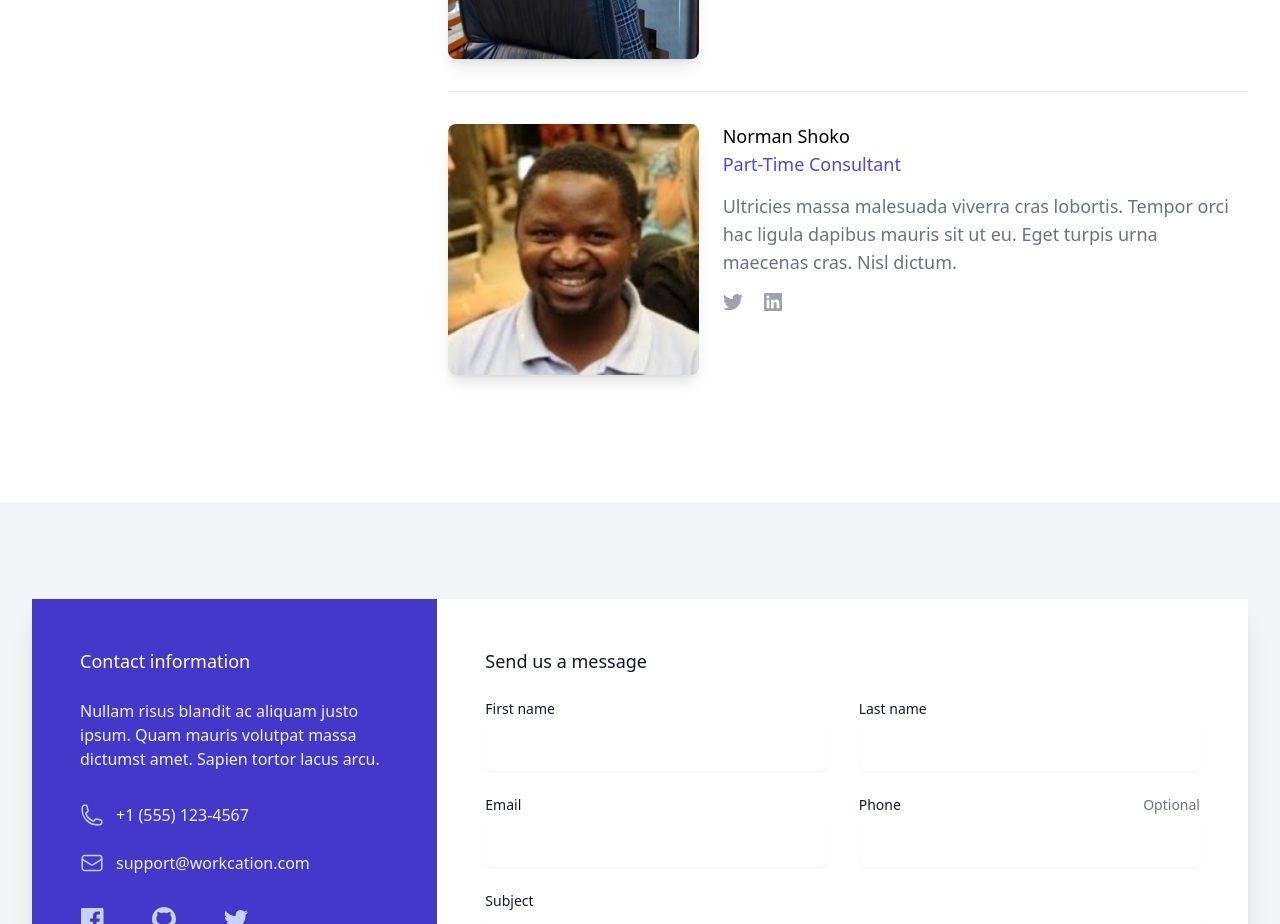
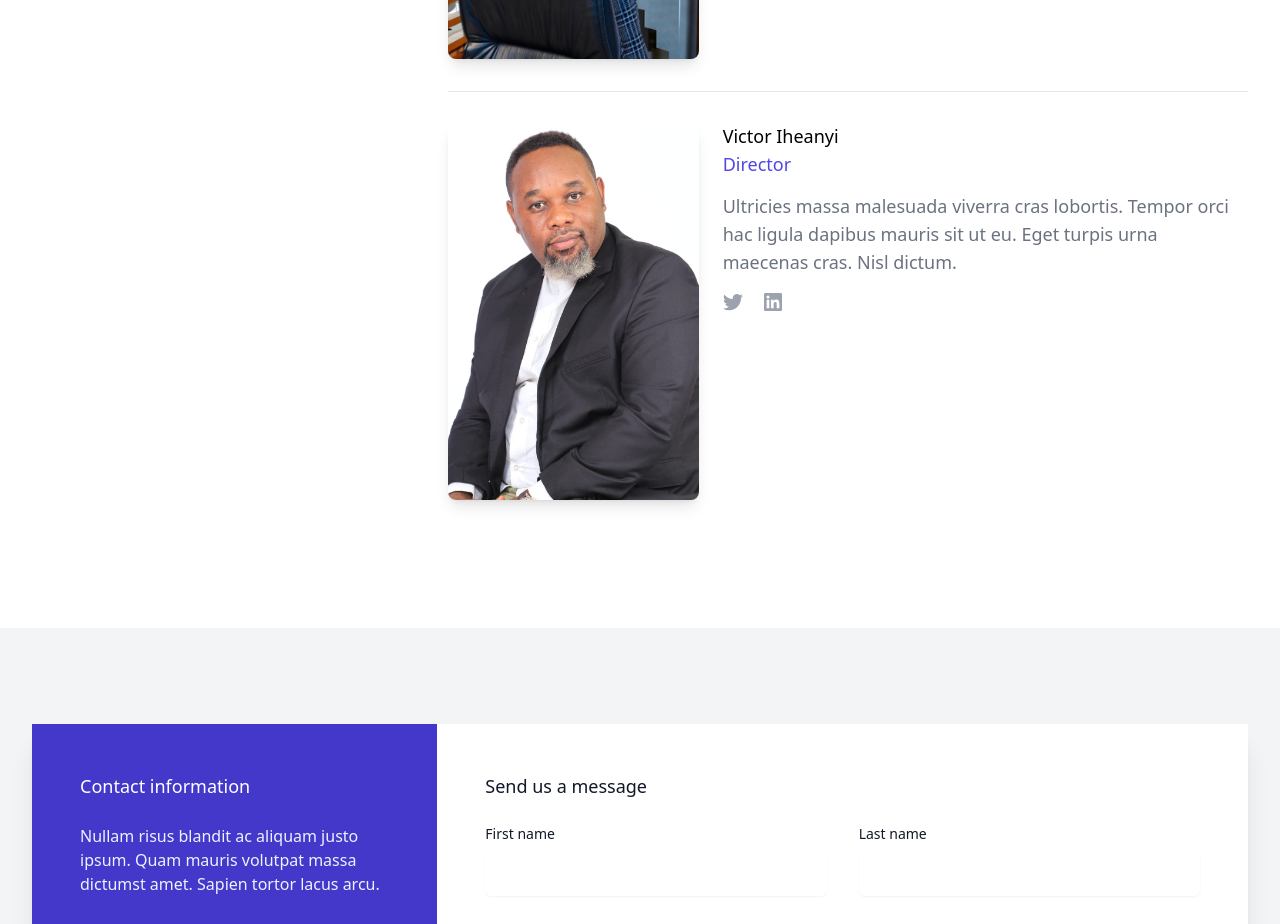
Before and after one commit to real-tanaka/ebenezer-legal-consultancy-new, a Next.js app: page / in a window 1280 px wide. Shown: the part 2400-3324 px from the top of the page. Built offline with nearby package versions, Linux system fonts and the light colour scheme.

Commit message:
new director change

```diff
--- a/app/Team.jsx
+++ b/app/Team.jsx
@@ -18,6 +18,7 @@
 import CEO from "../images/ceo.jpg";
 import Consultant from "../images/consultant.jpg";
 import Image from "next/image";
+import Victor from "../images/victor.jpg";
 
 const people = [
   {
@@ -29,9 +30,9 @@ const people = [
     linkedinUrl: "#",
   },
   {
-    name: "Norman Shoko",
-    role: "Part-Time Consultant",
-    imageUrl: Consultant,
+    name: "Victor Iheanyi ",
+    role: "Director",
+    imageUrl: Victor,
     bio: "Ultricies massa malesuada viverra cras lobortis. Tempor orci hac ligula dapibus mauris sit ut eu. Eget turpis urna maecenas cras. Nisl dictum.",
     twitterUrl: "#",
     linkedinUrl: "#",
```
Also changed, not shown: images/victor.jpg (added).
